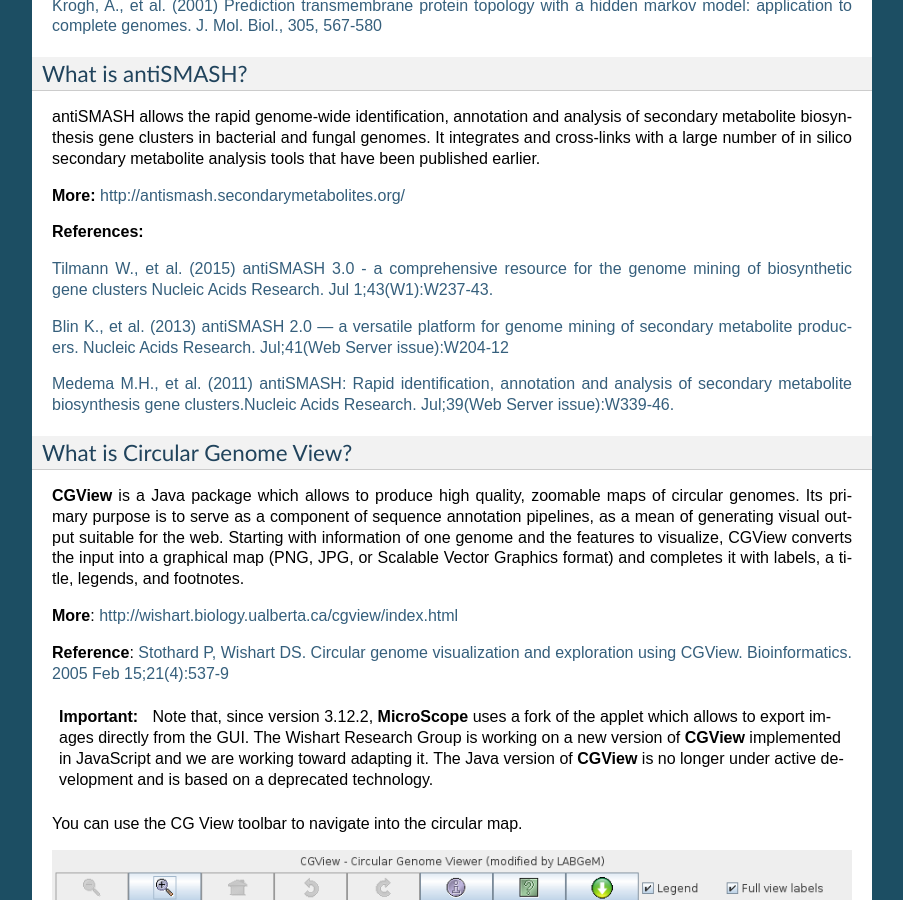
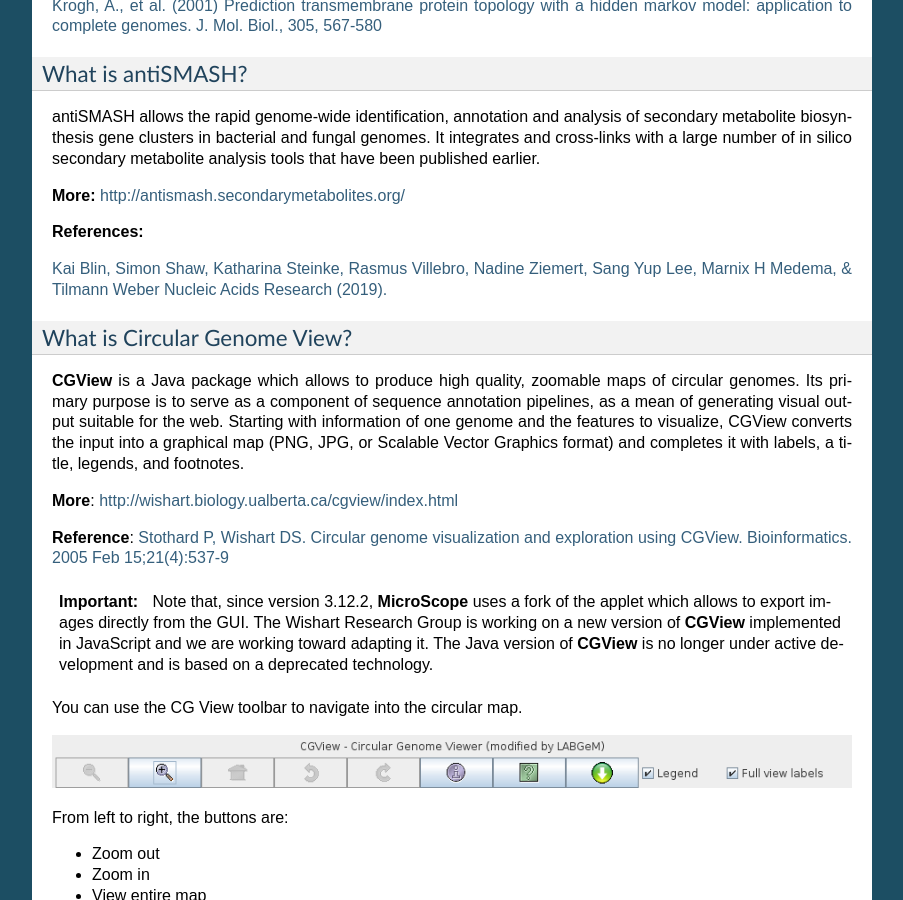
Before and after one commit to labgem/microscope-user-doc, a Sphinx documentation site: the page built from docs/content/overview/expert.rst, in a window 1280 px wide and 900 px high, scrolled down 4744 px. Shown: the whole window, without its empty margins (198-1101 px from the left). Built offline with Sphinx 7.4.7, drawn with Linux system fonts in a browser that asks for light colours; formulas are drawn with MathJax 3.

Commit message:
Update expert.rst

```diff
--- a/docs/content/overview/expert.rst
+++ b/docs/content/overview/expert.rst
@@ -208,12 +208,10 @@
 
 **References:**
 
-`Tilmann W., et al. (2015) antiSMASH 3.0 - a comprehensive resource for the genome mining of biosynthetic gene clusters Nucleic Acids Research. Jul 1;43(W1):W237-43. <http://www.ncbi.nlm.nih.gov/pubmed/25948579>`_
 
-`Blin K., et al. (2013) antiSMASH 2.0 — a versatile platform for genome mining of secondary metabolite producers.
-Nucleic Acids Research. Jul;41(Web Server issue):W204-12 <http://www.ncbi.nlm.nih.gov/pubmed/23737449>`_
+`Kai Blin, Simon Shaw, Katharina Steinke, Rasmus Villebro, Nadine Ziemert, Sang Yup Lee, Marnix H Medema, & Tilmann Weber
+Nucleic Acids Research (2019). <https://doi.org/10.1093/nar/gkz310>`_
 
-`Medema M.H., et al. (2011) antiSMASH: Rapid identification, annotation and analysis of secondary metabolite biosynthesis gene clusters.Nucleic Acids Research. Jul;39(Web Server issue):W339-46. <http://www.ncbi.nlm.nih.gov/pubmed/21672958>`_
 
 .. _cgview:
 
```
